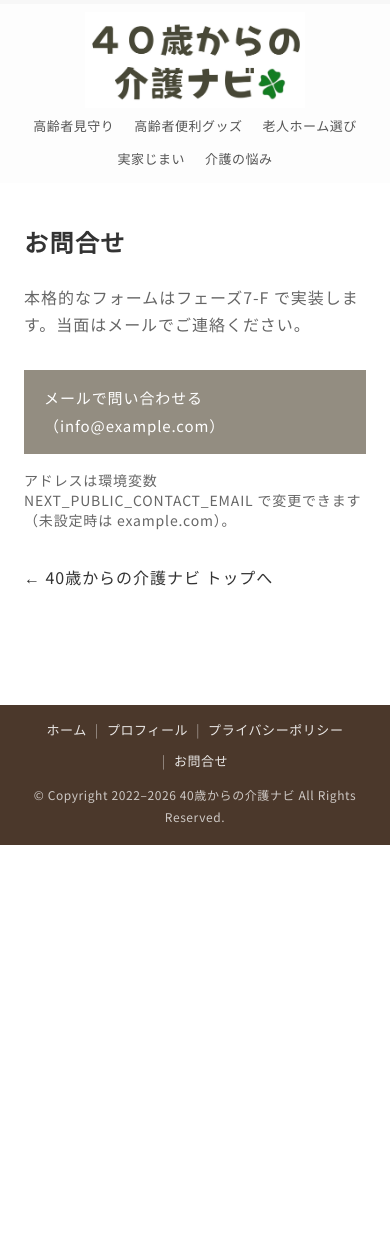
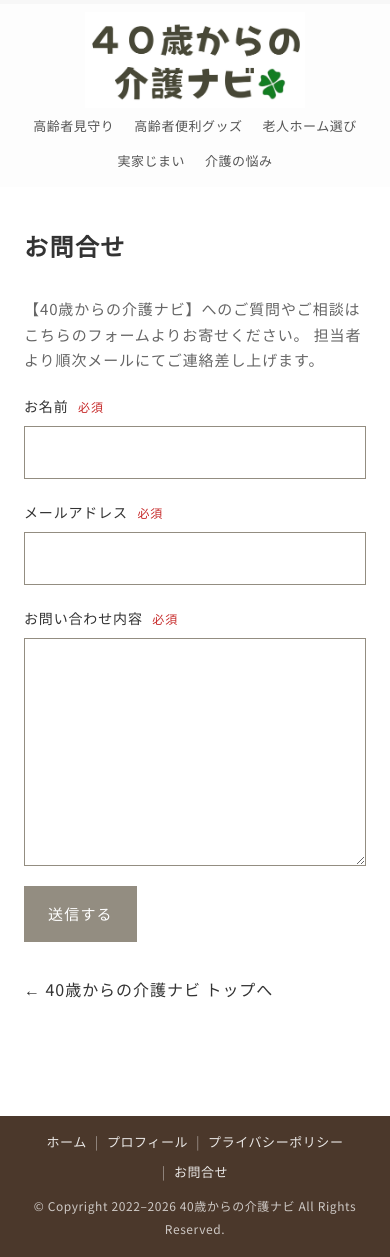
Before and after one commit to yanohide/20260807-40kaigonavi, a Next.js app: page /contact in a window 390 px wide. Before the commit the page ends 845 px from the top, so only its background shows below. Built offline with nearby package versions, Linux system fonts and the light colour scheme; no server answers.

Commit message:
お問い合わせフォームを追加Googleフォームから

```diff
--- a/src/app/contact/page.tsx
+++ b/src/app/contact/page.tsx
@@ -1,31 +1,22 @@
 import type { Metadata } from "next";
 import Link from "next/link";
 
+import { ContactForm } from "@/components/ContactForm";
 import { SITE_NAME, STATIC_PAGES } from "@/lib/siteStructure";
 
 export const metadata: Metadata = {
   title: STATIC_PAGES.contact.title,
 };
 
-const CONTACT_EMAIL =
-  process.env.NEXT_PUBLIC_CONTACT_EMAIL?.trim() || "info@example.com";
-
 export default function ContactPage() {
   return (
     <div className="page-shell">
       <h1 className="article-title">{STATIC_PAGES.contact.title}</h1>
-      <p className="mt-6 tracking-[0.06em] leading-[1.7] text-[var(--color-muted)]">
-        本格的なフォームはフェーズ7-F で実装します。当面はメールでご連絡ください。
-      </p>
-      <p className="mt-8">
-        <a href={`mailto:${CONTACT_EMAIL}`} className="contact-mailto-btn">
-          メールで問い合わせる（{CONTACT_EMAIL}）
-        </a>
-      </p>
-      <p className="mt-4 text-sm tracking-[0.06em] text-[var(--color-muted)]">
-        アドレスは環境変数 NEXT_PUBLIC_CONTACT_EMAIL で変更できます（未設定時は
-        example.com）。
-      </p>
+
+      <div className="mt-8">
+        <ContactForm />
+      </div>
+
       <Link href="/" className="profile-link mt-8 inline-block">
         ← {SITE_NAME} トップへ
       </Link>
--- a/src/app/globals.css
+++ b/src/app/globals.css
@@ -59,8 +59,9 @@
 }
 
 .site-header {
-  position: relative;
-  z-index: 10;
+  position: sticky;
+  top: 0;
+  z-index: 100;
   border-top: 4px solid var(--color-header-border);
   border-bottom: none;
   background: var(--color-header-bg);
@@ -80,6 +81,47 @@
   align-items: center;
   gap: 0.35rem;
   background: var(--color-header-bg);
+  transition:
+    background-color 0.2s ease,
+    backdrop-filter 0.2s ease;
+}
+
+/* スクロール追随時：フッターバー色のシースルー＋左テキストブランド */
+.site-header--stuck {
+  background: transparent;
+  border-top-color: transparent;
+}
+
+.site-header--stuck .site-header-inner {
+  flex-direction: row;
+  align-items: center;
+  justify-content: space-between;
+  gap: 1rem;
+  padding: 0.65rem 1.25rem;
+  background: color-mix(in srgb, var(--color-footer) 78%, transparent);
+  backdrop-filter: blur(10px);
+  -webkit-backdrop-filter: blur(10px);
+}
+
+.site-header--stuck .site-header-brand {
+  width: auto;
+  flex: 0 0 auto;
+  justify-content: flex-start;
+}
+
+.site-header--stuck .site-logo {
+  display: none;
+}
+
+.site-header--stuck .site-header-text-brand {
+  display: inline-block;
+}
+
+.site-header--stuck .site-nav {
+  width: auto;
+  flex: 1 1 auto;
+  justify-content: flex-end;
+  padding-bottom: 0;
 }
 
 .site-header-brand {
@@ -88,6 +130,22 @@
   width: 100%;
   display: flex;
   justify-content: center;
+}
+
+.site-header-text-brand {
+  display: none;
+  color: rgba(255, 255, 255, 0.95);
+  font-family: var(--font-sans-jp);
+  font-size: clamp(1.05rem, 2.6vw, 1.5rem);
+  font-weight: 700;
+  letter-spacing: 0.06em;
+  line-height: 1.3;
+  text-decoration: none;
+  white-space: nowrap;
+}
+
+.site-header-text-brand:hover {
+  color: #fff;
 }
 
 .site-header .site-nav {
@@ -108,6 +166,7 @@
   height: auto;
   max-width: 220px;
   aspect-ratio: 500 / 219;
+  transition: filter 0.2s ease, opacity 0.2s ease;
 }
 
 .site-logo-img--hero {
@@ -136,10 +195,24 @@
 }
 
 .site-header .site-nav a {
+  position: relative;
   color: var(--color-header-text);
   border-bottom: none;
-  padding-bottom: 0;
+  padding-bottom: 0.15rem;
   transition: opacity 0.2s ease;
+}
+
+.site-header .site-nav a::after {
+  content: "";
+  position: absolute;
+  left: 0;
+  right: 0;
+  bottom: 0;
+  height: 2px;
+  background: var(--color-taupe);
+  transform: scaleX(0);
+  transform-origin: center;
+  transition: transform 0.28s ease;
 }
 
 .site-nav a:hover {
@@ -148,8 +221,25 @@
 
 .site-header .site-nav a:hover {
   color: var(--color-header-text);
-  opacity: 0.72;
+  opacity: 1;
   border-bottom-color: transparent;
+}
+
+.site-header .site-nav a:hover::after {
+  transform: scaleX(1);
+}
+
+.site-header.site-header--stuck .site-nav a {
+  color: #fff;
+}
+
+.site-header.site-header--stuck .site-nav a:hover {
+  color: #fff;
+  opacity: 1;
+}
+
+.site-header.site-header--stuck .site-nav a::after {
+  background: var(--color-taupe);
 }
 
 .site-footer {
@@ -1442,6 +1532,121 @@
 
 .contact-mailto-btn:hover {
   background: var(--color-taupe-deep);
+}
+
+.contact-form {
+  width: 100%;
+  max-width: 36rem;
+  display: flex;
+  flex-direction: column;
+  gap: 1.25rem;
+}
+
+.contact-form__lead {
+  margin: 0;
+  letter-spacing: 0.06em;
+  line-height: 1.7;
+  color: var(--color-muted);
+  font-size: 0.9375rem;
+}
+
+.contact-form__field {
+  display: flex;
+  flex-direction: column;
+  gap: 0.4rem;
+}
+
+.contact-form__label {
+  font-size: 0.875rem;
+  letter-spacing: 0.06em;
+  color: var(--color-ink);
+}
+
+.contact-form__required {
+  margin-left: 0.35rem;
+  font-size: 0.75rem;
+  color: #c62828;
+}
+
+.contact-form__input,
+.contact-form__textarea {
+  box-sizing: border-box;
+  width: 100%;
+  padding: 0.7rem 0.75rem;
+  border: 1px solid var(--color-taupe);
+  border-radius: 0;
+  background: #fff;
+  color: var(--color-ink);
+  font: inherit;
+  font-size: 0.9375rem;
+  letter-spacing: 0.04em;
+}
+
+.contact-form__textarea {
+  resize: vertical;
+  min-height: 10rem;
+  line-height: 1.7;
+}
+
+.contact-form__input:focus,
+.contact-form__textarea:focus {
+  outline: 2px solid rgba(147, 141, 129, 0.35);
+  outline-offset: -2px;
+}
+
+.contact-form__input:disabled,
+.contact-form__textarea:disabled {
+  opacity: 0.65;
+  cursor: not-allowed;
+}
+
+.contact-form__submit {
+  align-self: flex-start;
+  padding: 0.85rem 1.5rem;
+  border: none;
+  background: var(--color-taupe);
+  color: #fff;
+  font: inherit;
+  font-size: 0.9375rem;
+  letter-spacing: 0.08em;
+  cursor: pointer;
+}
+
+.contact-form__submit:hover:not(:disabled) {
+  background: var(--color-taupe-deep);
+}
+
+.contact-form__submit:disabled {
+  opacity: 0.7;
+  cursor: not-allowed;
+}
+
+.contact-form__error {
+  margin: 0;
+  color: #a33;
+  font-size: 0.875rem;
+  letter-spacing: 0.04em;
+}
+
+.contact-form--done {
+  padding: 1.5rem 0;
+  gap: 0.75rem;
+}
+
+.contact-form__thanks-title {
+  margin: 0;
+  font-size: 1.125rem;
+  font-weight: 700;
+  letter-spacing: 0.08em;
+  color: var(--color-ink);
+}
+
+.contact-form__thanks-body {
+  margin: 0;
+  letter-spacing: 0.06em;
+  line-height: 1.7;
+  color: var(--color-muted);
+  font-size: 0.9375rem;
 }
 
 .featured-panel {
--- /dev/null
+++ b/src/components/ContactForm.tsx
@@ -0,0 +1,122 @@
+"use client";
+
+import { FormEvent, useState } from "react";
+
+import { SITE_NAME } from "@/lib/siteStructure";
+
+/** Google Forms の formResponse エンドポイント（回答はスプレッドシート等に蓄積） */
+const GOOGLE_FORM_ACTION =
+  "https://docs.google.com/forms/d/e/1FAIpQLSczZGiMPRcn_E-ofuxD1FG7Mf-RKRyoM-LOJD0DEVJSxeM42Q/formResponse";
+
+const ENTRY = {
+  name: "entry.1181480557",
+  email: "entry.190049114",
+  message: "entry.1527384860",
+} as const;
+
+type Status = "idle" | "submitting" | "done" | "error";
+
+/**
+ * Google の iframe UI（アカウント表示など）を出さず、
+ * サイト内フォームから Google Forms へ送信し、完了メッセージだけ表示する。
+ */
+export function ContactForm() {
+  const [status, setStatus] = useState<Status>("idle");
+
+  async function handleSubmit(event: FormEvent<HTMLFormElement>) {
+    event.preventDefault();
+    if (status === "submitting") return;
+
+    const form = event.currentTarget;
+    const data = new FormData(form);
+
+    setStatus("submitting");
+    try {
+      // no-cors: レスポンスは読めないが送信自体は到達する
+      await fetch(GOOGLE_FORM_ACTION, {
+        method: "POST",
+        mode: "no-cors",
+        body: data,
+      });
+      form.reset();
+      setStatus("done");
+    } catch {
+      setStatus("error");
+    }
+  }
+
+  if (status === "done") {
+    return (
+      <div className="contact-form contact-form--done" role="status">
+        <p className="contact-form__thanks-title">送信が完了しました</p>
+        <p className="contact-form__thanks-body">
+          お問い合わせありがとうございます。担当者より順次メールにてご連絡差し上げます。
+        </p>
+      </div>
+    );
+  }
+
+  return (
+    <form className="contact-form" onSubmit={handleSubmit} noValidate>
+      <p className="contact-form__lead">
+        【{SITE_NAME}】へのご質問やご相談はこちらのフォームよりお寄せください。
+        担当者より順次メールにてご連絡差し上げます。
+      </p>
+
+      <label className="contact-form__field">
+        <span className="contact-form__label">
+          お名前 <span className="contact-form__required">必須</span>
+        </span>
+        <input
+          className="contact-form__input"
+          type="text"
+          name={ENTRY.name}
+          required
+          autoComplete="name"
+          disabled={status === "submitting"}
+        />
+      </label>
+
+      <label className="contact-form__field">
+        <span className="contact-form__label">
+          メールアドレス <span className="contact-form__required">必須</span>
+        </span>
+        <input
+          className="contact-form__input"
+          type="email"
+          name={ENTRY.email}
+          required
+          autoComplete="email"
+          disabled={status === "submitting"}
+        />
+      </label>
+
+      <label className="contact-form__field">
+        <span className="contact-form__label">
+          お問い合わせ内容 <span className="contact-form__required">必須</span>
+        </span>
+        <textarea
+          className="contact-form__textarea"
+          name={ENTRY.message}
+          required
+          rows={8}
+          disabled={status === "submitting"}
+        />
+      </label>
+
+      {status === "error" ? (
+        <p className="contact-form__error" role="alert">
+          送信に失敗しました。時間をおいて再度お試しください。
+        </p>
+      ) : null}
+
+      <button
+        type="submit"
+        className="contact-form__submit"
+        disabled={status === "submitting"}
+      >
+        {status === "submitting" ? "送信中…" : "送信する"}
+      </button>
+    </form>
+  );
+}
--- a/src/components/SiteHeader.tsx
+++ b/src/components/SiteHeader.tsx
@@ -1,15 +1,37 @@
+"use client";
+
+import Link from "next/link";
+import { useEffect, useState } from "react";
+
 import { SiteNav } from "@/components/SiteNav";
 import { SiteLogo } from "@/components/SiteLogo";
+import { SITE_NAME } from "@/lib/siteStructure";
 
 export function SiteHeader() {
+  const [stuck, setStuck] = useState(false);
+
+  useEffect(() => {
+    const onScroll = () => {
+      setStuck(window.scrollY > 4);
+    };
+    onScroll();
+    window.addEventListener("scroll", onScroll, { passive: true });
+    return () => window.removeEventListener("scroll", onScroll);
+  }, []);
+
   return (
-    <header className="site-header">
+    <header
+      className={stuck ? "site-header site-header--stuck" : "site-header"}
+    >
       <div className="site-header-inner">
         <div className="site-header-brand">
           <SiteLogo
             priority
             sizes="(max-width: 640px) 70vw, 220px"
           />
+          <Link href="/" className="site-header-text-brand">
+            {SITE_NAME}
+          </Link>
         </div>
         <SiteNav />
       </div>
--- a/src/lib/siteStructure.ts
+++ b/src/lib/siteStructure.ts
@@ -71,7 +71,7 @@ export const STATIC_PAGES = {
     title: "お問合せ",
     slug: "contact",
     href: "/contact",
-    note: "mailto: contact@sonocafe.xyz",
+    note: "Google Forms 埋め込み",
   },
   about: { title: "運営者情報", slug: "about", href: "/about" },
 } as const;
```
